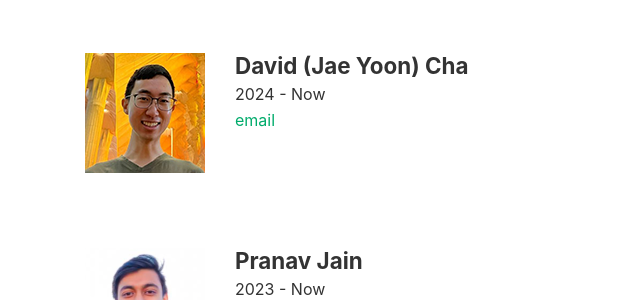
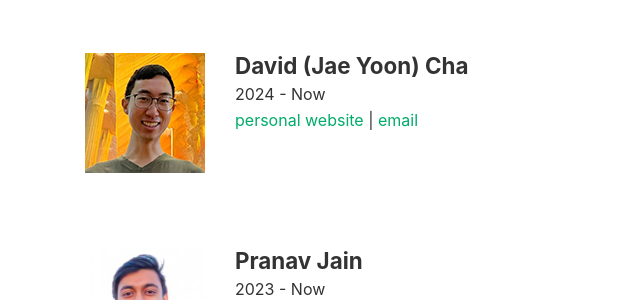
Before and after one commit to geometry-and-graphics/geometry-and-graphics.github.io, a Jekyll site: the page built from _pages/people.md, in a window 1280 px wide and 900 px high, scrolled down 465 px. Shown: the part 150-450 px from the top of the window, without its empty margins (0-640 px from the left). Built offline with Jekyll 4.4.1, drawn with Linux system fonts in a browser that asks for light colours; nearby versions of some CDN libraries.

Commit message:
David's website

```diff
--- a/_pages/people.md
+++ b/_pages/people.md
@@ -37,6 +37,8 @@ permalink: /people
 
 2024 - Now
 
+[personal website](https://david-cha.github.io/)
+|
 [email](mailto:jaeyoonc@usc.edu@usc.edu)
 </div>
 
```
